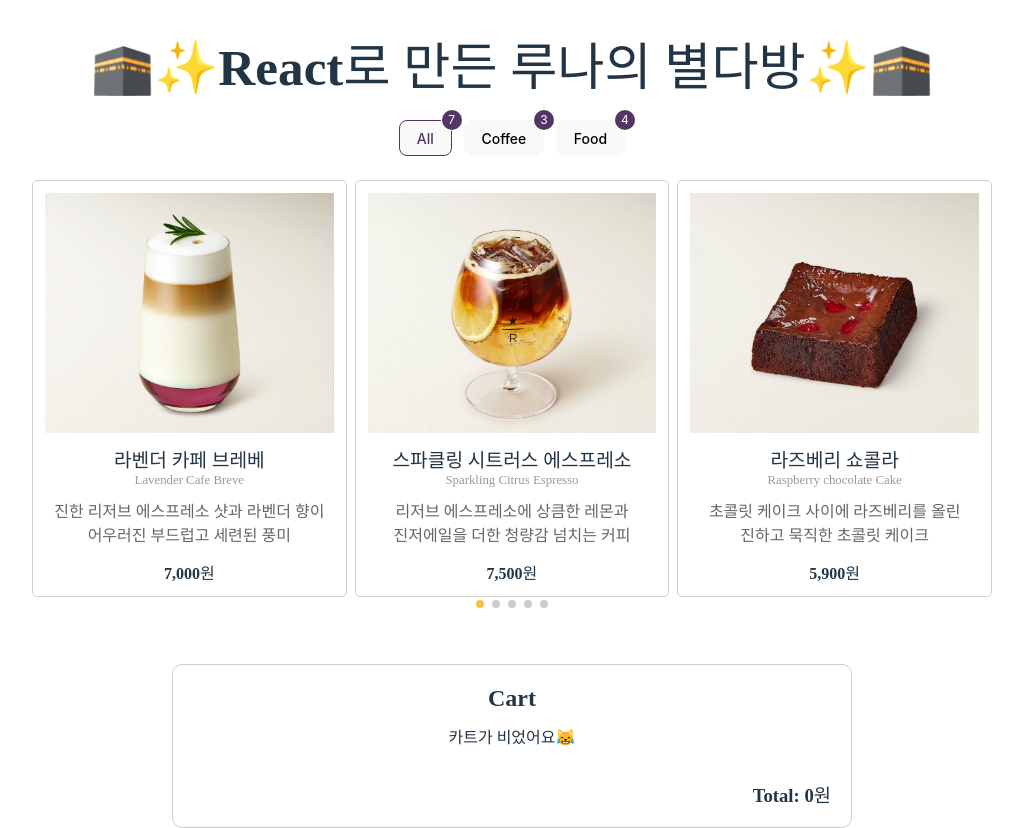
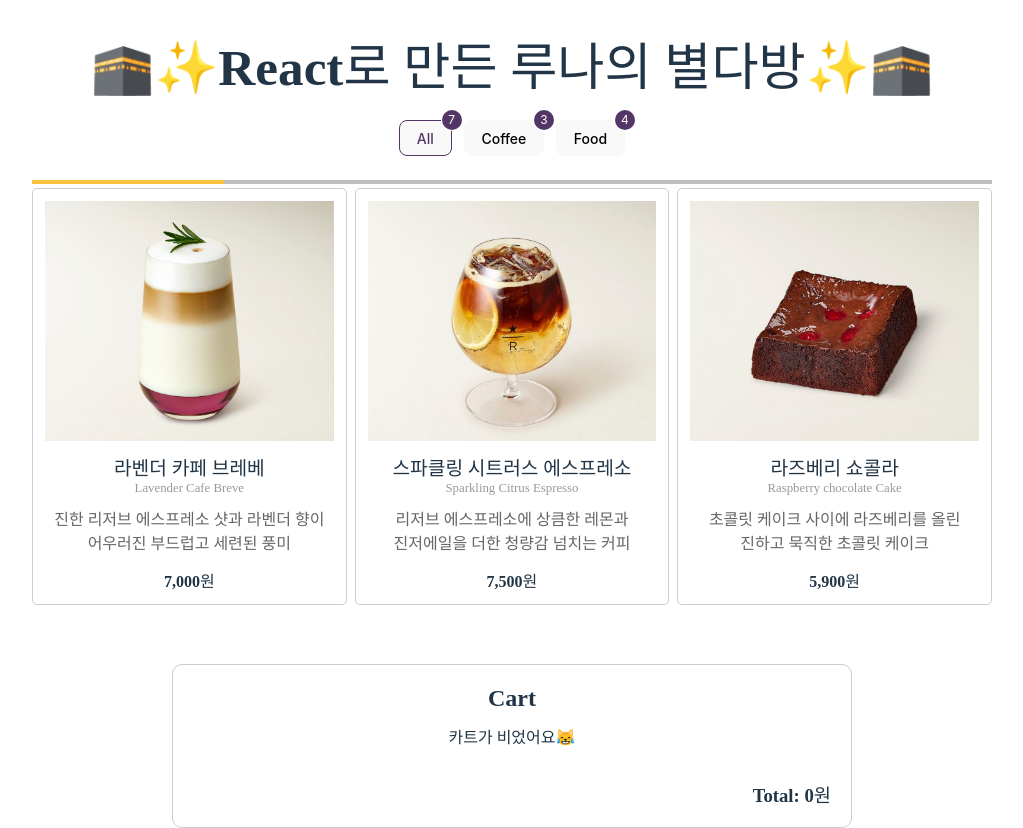
Before and after one commit to RunaUXLabs/kiosk_system, a React (Vite) app: page / in a window 1280 px wide. Shown: the whole page, without its empty margins (128-1151 px from the left). Built offline with nearby package versions, Linux system fonts and the light colour scheme; a web font is replaced by a local one.

Commit message:
스와이퍼 페이지네이션 디자인변경

```diff
--- a/src/component/Menu.jsx
+++ b/src/component/Menu.jsx
@@ -7,7 +7,7 @@ import { Badge } from 'antd';
 
 // swiper lib
 import { Swiper, SwiperSlide } from "swiper/react";
-import { Pagination } from 'swiper/modules';
+import { Pagination, Navigation } from 'swiper/modules';
 import "swiper/css"; // Swiper 기본 스타일
 import "swiper/css/pagination"; // 페이지네이션 스타일
 
@@ -62,7 +62,9 @@ const Menu = ({ addToCart }) => {
       <Swiper
         spaceBetween={8}
         slidesPerView={3}
-        pagination={true} modules={[Pagination]}
+        pagination={{ type: 'progressbar' }}
+        navigation={true}
+        modules={[Pagination, Navigation]}
         className={styles.menuSwiper}
       >
         {/* 필터링 된 메뉴별로 슬라이드 구성 */}
--- a/src/css/Menu.module.css
+++ b/src/css/Menu.module.css
@@ -21,7 +21,7 @@
 .menuSwiper {
   width: 100%;
   height: 440px;
-  padding: 0 0 20px 0;
+  padding: 8px 0 0 0;
   /* 스와이퍼 페이지네이션 여백값 확보용 */
   --swiper-theme-color: #F9C23C;
   /* 스와이퍼 테마컬러 변경 */
```
